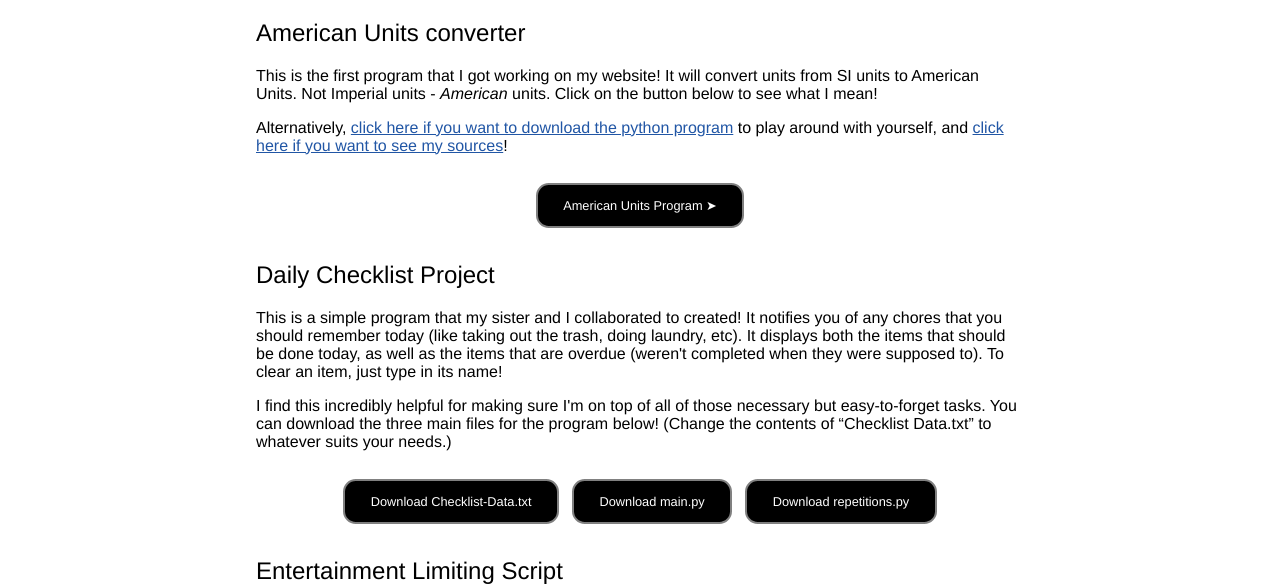
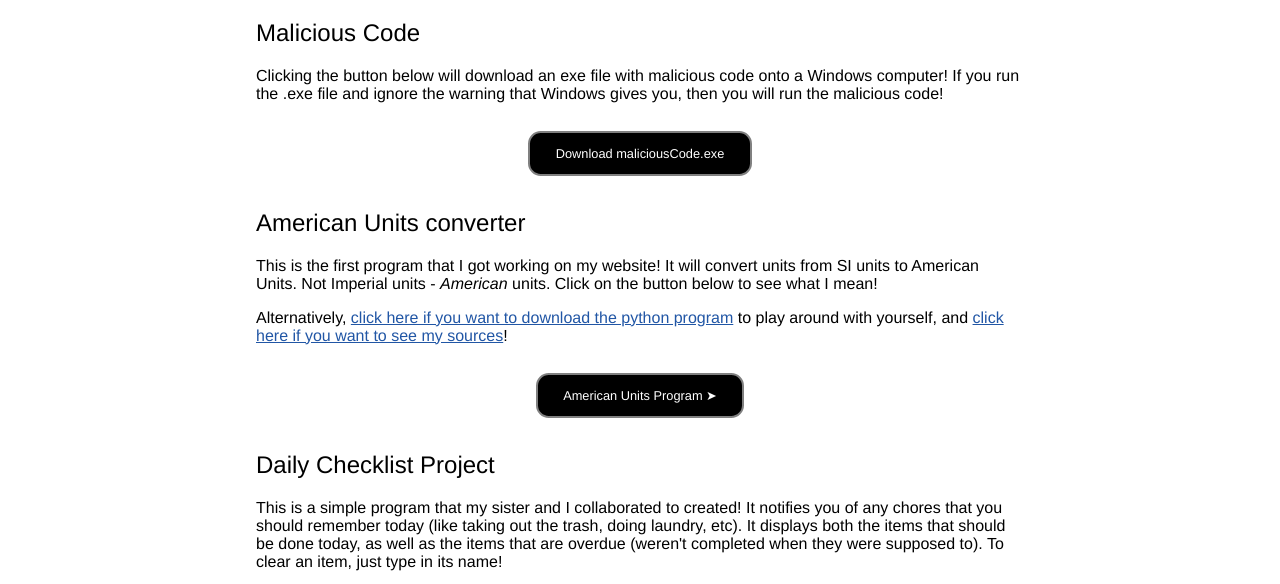
Before and after one commit to Unhelpful-Misery/Unhelpful-Misery.github.io, an Eleventy site: page modernCSS/Projects/coding_projects.html in a window 1280 px wide. Shown: the part 156-740 px from the top of the page. Built offline with nearby package versions, Linux system fonts and the light colour scheme; Eleventy itself is replaced by a stand-in of ours; files that its build step writes are made by us from their sources.

Commit message:
Added maliciousCode.exe to coding blog

```diff
--- a/modernCSS/Projects/coding_projects.html
+++ b/modernCSS/Projects/coding_projects.html
@@ -35,6 +35,17 @@ title: Coding Projects
     <div class="top_content" id="main-content" tabindex="-1">
         <h1>{{title}}</h1>
     </div>
+    <div class="default_content">
+        <h2 style="font-weight:normal;">Malicious Code</h2>
+        <p>
+            Clicking the button below will download an exe file with malicious code onto a Windows computer!
+            If you run the .exe file and ignore the warning that Windows gives you, then you will run the malicious code!
+        </p>
+    </div>
+    {% downloadables
+        ["maliciousCode.exe"],
+        ["/assets/code-files/maliciousCode.exe"]
+    %}
     <div class="default_content">
         <h2 style="font-weight:normal;">American Units converter</h2>
         <p>
```
Also changed, not shown: lessCSS/Projects/coding_projects.html (+8 -0 lines), noCSS/Projects/coding_projects.html (+7 -1 lines).
